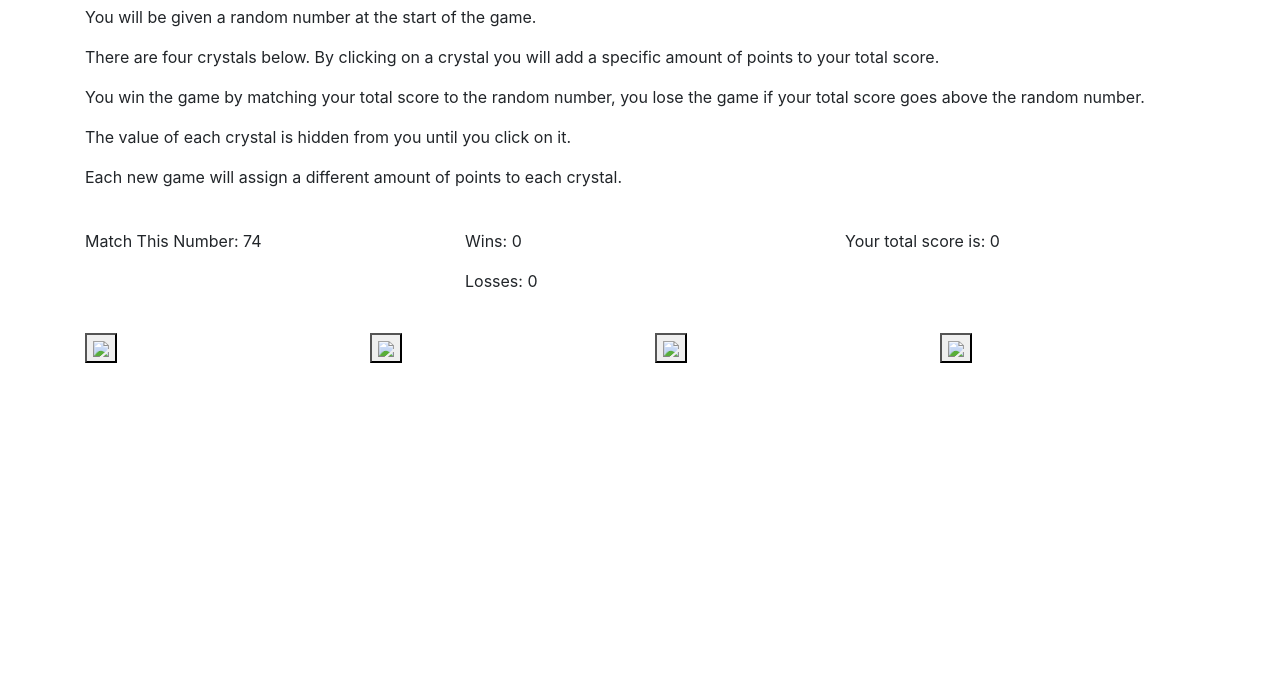
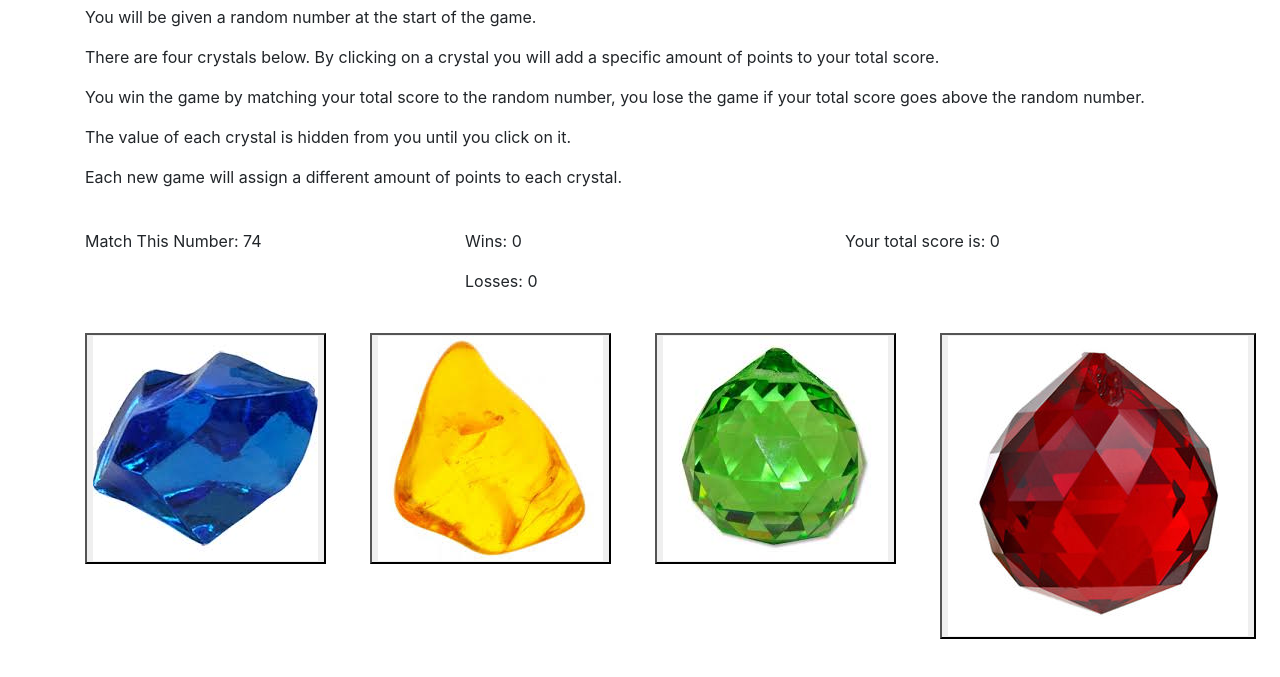
Before and after one commit to PReijerkerk/unit-4-game, a plain HTML site: page index.html in a window 1280 px wide. Shown: the part 93-770 px from the top of the page. Drawn offline with nearby package versions, Linux system fonts and the light colour scheme.

Commit message:
changed the order of my image divs to match the order within the game.js for easier testing. linked the crystal images to the html

```diff
--- a/index.html
+++ b/index.html
@@ -50,16 +50,16 @@
     <div class="container">
         <div class="row" id="crystals">
             <div class="col-md-3">
-                <button id="blue"><img src="#"></button>
+                <button id="blue"><img src="assets/images/blue.jpeg"></button>
             </div>
             <div class="col-md-3">
-                <button id="green"><img src="#"></button>
+                <button id="yellow"><img src="assets/images/yellow.jpeg"></button>
             </div>
             <div class="col-md-3">
-                <button id="yellow"><img src="#"></button>
+                <button id="green"><img src="assets/images/green.jpeg"></button>
             </div>
             <div class="col-md-3">
-                <button id="red"><img src="#"></button>
+                <button id="red"><img src="assets/images/Red.jpg"></button>
             </div>
         </div>
     </div>
```
